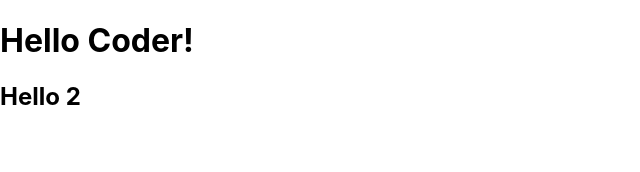
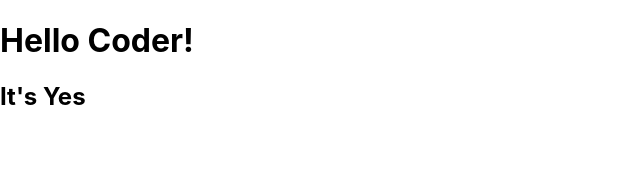
Before and after one commit to badshab454/react-task-tracker, a React (Create React App) app: page / in a window 1280 px wide. Shown: the top 172 px of the page, without its empty margins (0-640 px from the left). Built offline with nearby package versions, Linux system fonts and the light colour scheme.

Commit message:
ternary operator

```diff
--- a/src/App.js
+++ b/src/App.js
@@ -1,10 +1,11 @@
 
 function App() {
   const name = 'Badsha Hoosain';
+  let bool = true;
   return (
     <div className="container">
       <h1>Hello Coder!</h1>
-      <h2>Hello {1+1}</h2>
+      <h2>It's {bool ? 'Yes' : 'No'}</h2>
     </div>
   );
 }
```
